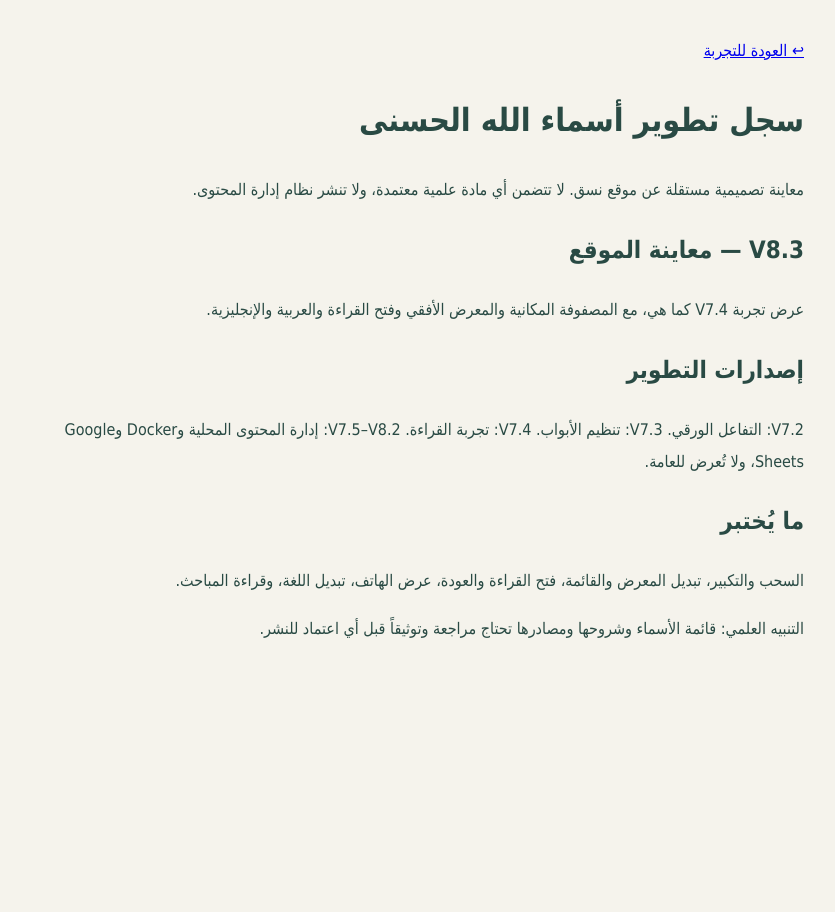
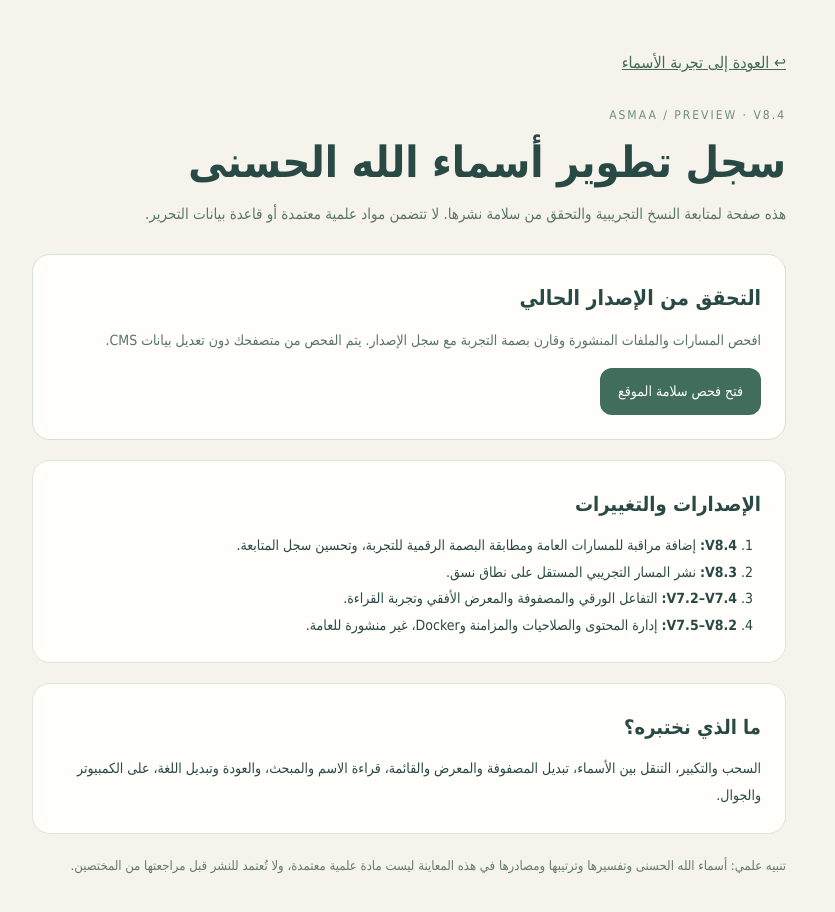
Before and after one commit to abdullahzu/nasaq-coming-soon, a Next.js app: page /Asmaa/updates in a window 1280 px wide. Shown: the top 912 px of the page, without its empty margins (231-1066 px from the left). Before the commit the page ends 800 px from the top, so only its background shows below. Built offline with nearby package versions, Linux system fonts and the light colour scheme.

Commit message:
ASMAA V8.4: update app/Asmaa/updates/page.tsx

```diff
--- a/app/Asmaa/updates/page.tsx
+++ b/app/Asmaa/updates/page.tsx
@@ -1,2 +1,12 @@
-export const metadata={title:'سجل تطوير أسماء الله الحسنى',robots:{index:false,follow:false}}
-export default function Updates(){return <main dir="rtl" lang="ar" style={{maxWidth:790,margin:'auto',padding:35,color:'#294a44',font:'16px/2 Tahoma,Arial',background:'#f5f3ec'}}><a href="/Asmaa">↩ العودة للتجربة</a><h1>سجل تطوير أسماء الله الحسنى</h1><p>معاينة تصميمية مستقلة عن موقع نسق. لا تتضمن أي مادة علمية معتمدة، ولا تنشر نظام إدارة المحتوى.</p><h2>V8.3 — معاينة الموقع</h2><p>عرض تجربة V7.4 كما هي، مع المصفوفة المكانية والمعرض الأفقي وفتح القراءة والعربية والإنجليزية.</p><h2>إصدارات التطوير</h2><p>V7.2: التفاعل الورقي. V7.3: تنظيم الأبواب. V7.4: تجربة القراءة. V7.5–V8.2: إدارة المحتوى المحلية وDocker وGoogle Sheets، ولا تُعرض للعامة.</p><h2>ما يُختبر</h2><p>السحب والتكبير، تبديل المعرض والقائمة، فتح القراءة والعودة، عرض الهاتف، تبديل اللغة، وقراءة المباحث.</p><p>التنبيه العلمي: قائمة الأسماء وشروحها ومصادرها تحتاج مراجعة وتوثيقاً قبل أي اعتماد للنشر.</p></main>}
+import type {Metadata} from 'next'
+export const metadata:Metadata={title:'سجل تطوير أسماء الله الحسنى | V8.4',robots:{index:false,follow:false,noarchive:true}}
+export default function Updates(){return <main dir="rtl" lang="ar" style={{maxWidth:850,minHeight:'100svh',margin:'auto',padding:'clamp(20px,5vw,48px)',boxSizing:'border-box',color:'#294a44',fontFamily:'Tahoma,Arial,sans-serif',lineHeight:1.9}}>
+<nav aria-label="التنقل"><a href="/Asmaa" style={{color:'#426a58'}}>↩ العودة إلى تجربة الأسماء</a></nav>
+<p style={{fontSize:12,letterSpacing:2,color:'#6d8e7d',margin:'26px 0 5px'}}>ASMAA / PREVIEW · V8.4</p>
+<h1 style={{fontSize:'clamp(28px,5vw,43px)',lineHeight:1.4,margin:'4px 0 8px'}}>سجل تطوير أسماء الله الحسنى</h1>
+<p style={{color:'#5b766a',fontSize:15,margin:'0 0 25px'}}>هذه صفحة لمتابعة النسخ التجريبية والتحقق من سلامة نشرها. لا تتضمن مواد علمية معتمدة أو قاعدة بيانات التحرير.</p>
+<section style={{padding:24,border:'1px solid #d4e2d7',borderRadius:18,background:'#fffefa'}}><h2 style={{fontSize:21,margin:'0 0 8px'}}>التحقق من الإصدار الحالي</h2><p style={{margin:'0 0 15px',fontSize:14,color:'#58746a'}}>افحص المسارات والملفات المنشورة وقارن بصمة التجربة مع سجل الإصدار. يتم الفحص من متصفحك دون تعديل بيانات CMS.</p><a href="/Asmaa/health.html" style={{display:'inline-block',padding:'10px 18px',background:'#416e5b',color:'#fff',borderRadius:12,textDecoration:'none',fontSize:14}}>فتح فحص سلامة الموقع</a></section>
+<section style={{marginTop:20,padding:24,border:'1px solid #dde7df',borderRadius:18,background:'#fffefa'}}><h2 style={{fontSize:20,margin:'0 0 9px'}}>الإصدارات والتغييرات</h2><ol style={{paddingRight:24,margin:0,fontSize:14}}><li><strong>V8.4:</strong> إضافة مراقبة للمسارات العامة ومطابقة البصمة الرقمية للتجربة، وتحسين سجل المتابعة.</li><li><strong>V8.3:</strong> نشر المسار التجريبي المستقل على نطاق نسق.</li><li><strong>V7.2–V7.4:</strong> التفاعل الورقي والمصفوفة والمعرض الأفقي وتجربة القراءة.</li><li><strong>V7.5–V8.2:</strong> إدارة المحتوى والصلاحيات والمزامنة وDocker، غير منشورة للعامة.</li></ol></section>
+<section style={{marginTop:20,padding:24,border:'1px solid #dde7df',borderRadius:18,background:'#fffefa'}}><h2 style={{fontSize:20,margin:'0 0 9px'}}>ما الذي نختبره؟</h2><p style={{fontSize:14,margin:0}}>السحب والتكبير، التنقل بين الأسماء، تبديل المصفوفة والمعرض والقائمة، قراءة الاسم والمبحث، والعودة وتبديل اللغة، على الكمبيوتر والجوال.</p></section>
+<p style={{fontSize:13,color:'#617b70',marginTop:20}}>تنبيه علمي: أسماء الله الحسنى وتفسيرها وترتيبها ومصادرها في هذه المعاينة ليست مادة علمية معتمدة، ولا تُعتمد للنشر قبل مراجعتها من المختصين.</p>
+</main>}
```
